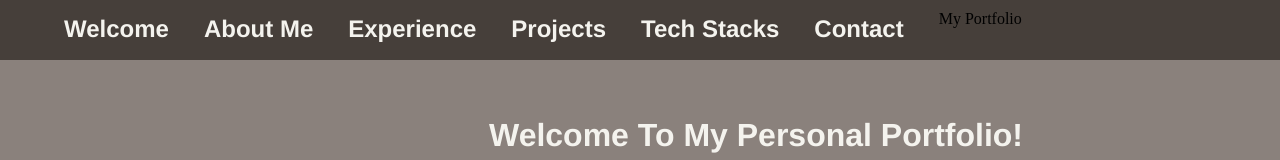
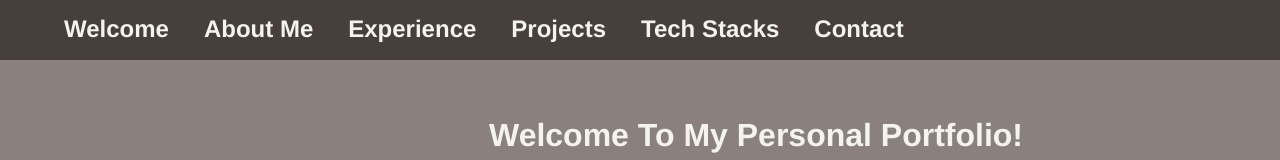
Before and after one commit to AKCDNG/portfolio-page, a React (Create React App) app in the folder portfolio/: page / in a window 1280 px wide. Shown: the top 160 px of the page. Built offline with nearby package versions, Linux system fonts and the light colour scheme.

Commit message:
css for my portfolio

```diff
--- a/portfolio/src/index.css
+++ b/portfolio/src/index.css
@@ -4,7 +4,6 @@ html {
 
 .App {
   margin: -8px;
-
 }
 
 .navbar {
@@ -15,7 +14,7 @@ html {
   left: 0px;
   top: 0px;
 
-  background: #463F3A;
+  background: #463f3a;
 }
 
 .navbar-links {
@@ -30,7 +29,25 @@ html {
   top: 10px;
 }
 
+.navbar-title {
+  position: absolute;
+  width: 168px;
+  height: 37px;
+  left: 1278px;
+  top: 1px;
+
+  font-family: 'Helvetica';
+  font-style: normal;
+  font-weight: 300;
+  font-size: 24px;
+  line-height: 37px;
+  /* identical to box height */
+
+  color: #f4f3ee;
+}
+
 .navbar-text {
+  text-decoration: none;
   font-family: 'Helvetica';
   font-style: normal;
   font-weight: 700;
@@ -39,9 +56,11 @@ html {
   /* identical to box height */
 
   text-align: center;
+  color: #f4f3ee;
+}
 
-  color: #F4F3EE;
-  text-decoration: none;
+.navbar-text:hover {
+  text-decoration: underline;
 }
 
 .welcome,
@@ -56,7 +75,7 @@ html {
 
 /* Welcome Section */
 .welcome {
-  background: #8A817C;
+  background: #8a817c;
 }
 
 .welcome-header {
@@ -77,14 +96,12 @@ html {
   align-items: center;
   text-align: center;
 
-  color: #F4F3EE;
-
-
+  color: #f4f3ee;
 }
 
 /* About Me Section */
 .about-me {
-  background: #E0AFA0;
+  background: #e0afa0;
 }
 
 .about-me-heading {
@@ -105,13 +122,12 @@ html {
   align-items: center;
   text-align: center;
 
-  color: #463F3A;
-
+  color: #463f3a;
 }
 
 /* Experience Section */
 .experience {
-  background: #BCB8B1;
+  background: #bcb8b1;
 }
 
 .experience-heading {
@@ -132,13 +148,12 @@ html {
   align-items: center;
   text-align: center;
 
-  color: #463F3A;
-
+  color: #463f3a;
 }
 
 /* Projects Section */
 .projects {
-  background: #8A817C;
+  background: #8a817c;
 }
 
 .projects-heading {
@@ -159,12 +174,12 @@ html {
   align-items: center;
   text-align: center;
 
-  color: #F4F3EE;
+  color: #f4f3ee;
 }
 
 /* Tech Stacks Section */
 .tech-stacks {
-  background: #E0AFA0;
+  background: #e0afa0;
 }
 
 .tech-stacks-heading {
@@ -185,12 +200,12 @@ html {
   align-items: center;
   text-align: center;
 
-  color: #463F3A;
+  color: #463f3a;
 }
 
 /* Contact Section */
 .contact {
-  background: #BCB8B1;
+  background: #bcb8b1;
 }
 
 .contact-heading {
@@ -211,8 +226,7 @@ html {
   align-items: center;
   text-align: center;
 
-  color: #463F3A;
-
+  color: #463f3a;
 }
 
 .sticky {
```
